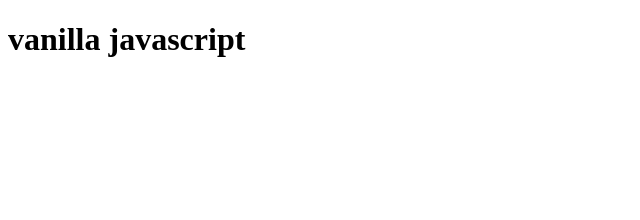
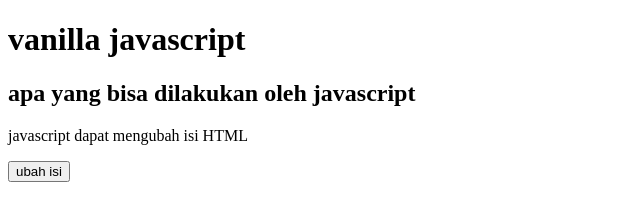
Before and after one commit to sitiulawu/latihan16, a plain HTML site: page index.html in a window 1280 px wide. Shown: the whole page, without its empty margins (0-640 px from the left). Drawn offline with Linux system fonts and the light colour scheme.

Commit message:
mengubah isi javascript

```diff
--- a/index.html
+++ b/index.html
@@ -2,17 +2,22 @@
 <html lang="en">
 <head>
   <meta charset="UTF-8">
-  <meta http-equiv="X-UA-Compatible" content="IE=Edge">
   <meta name="viewport" content="width=device-width, initial-scale=1">
-
   <title>vanilla javascript</title>
-
 </head>
-
 <body>
 <h1>
   vanilla javascript
 </h1>
+<h2>
+  apa yang bisa dilakukan oleh javascript
+</h2>
+<p id="ganti">
+  javascript dapat mengubah isi HTML
+</p>
+<button onclick="document.getElementById('ganti').innerHTML='ulfa'">
+  ubah isi
+</button>
   <script src="./main.js"></script>
 </body>
 </html>
```
